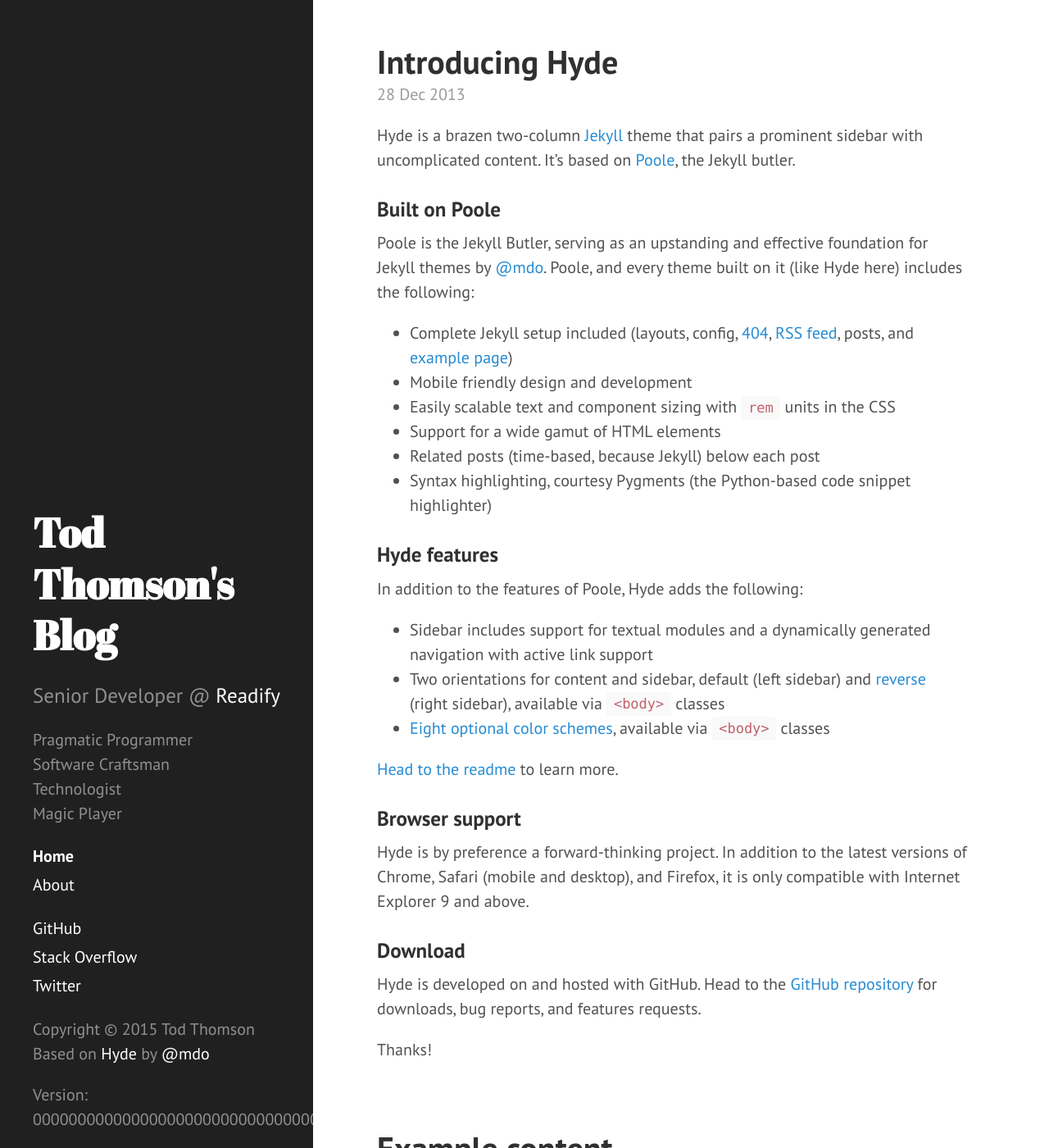
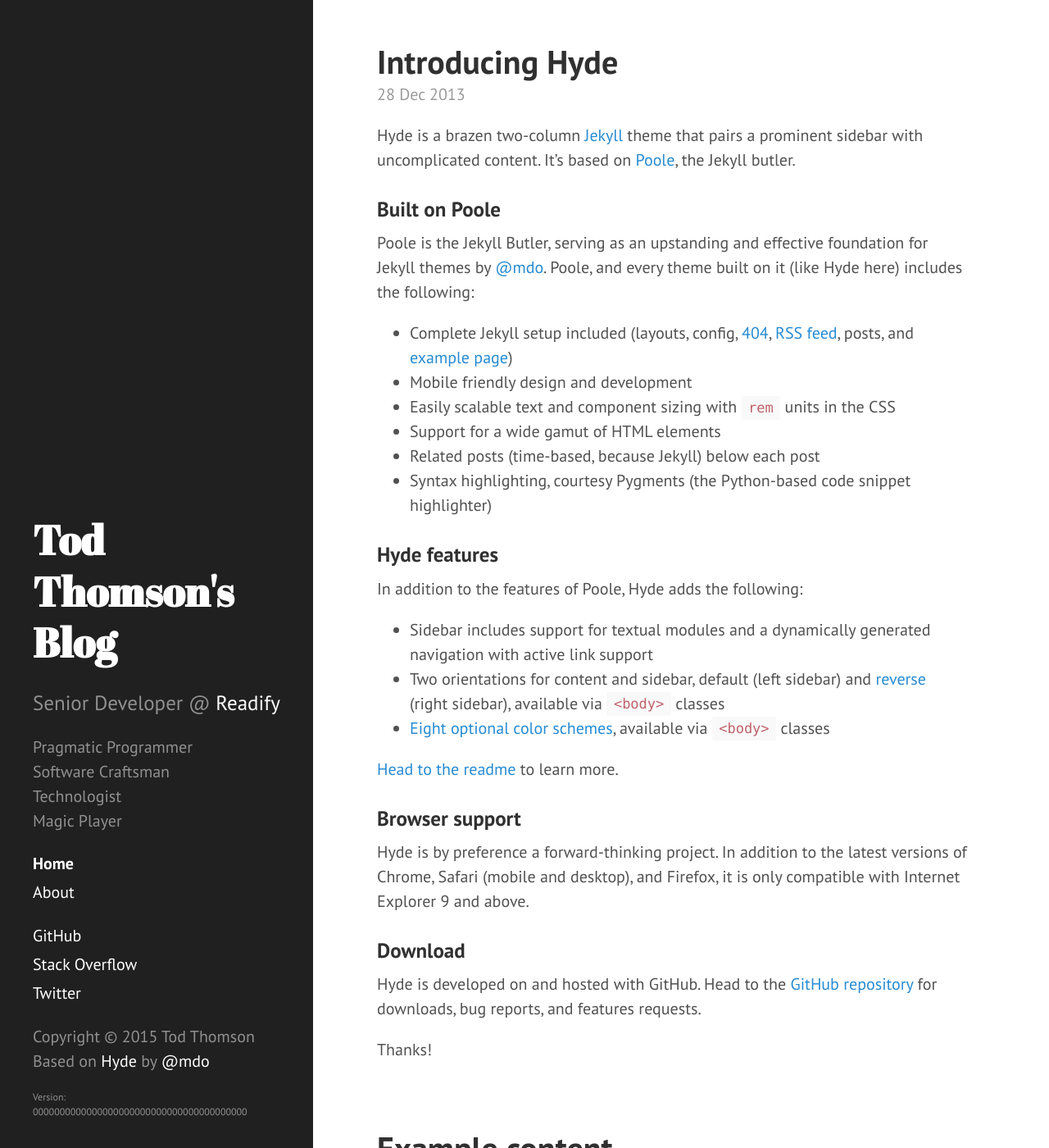
Before and after one commit to todthomson/todthomson.github.io, a Jekyll site: the page built from index.html, in a window 1280 px wide and 1400 px high. Shown: the whole window at 82% size. Built offline with Jekyll 4.4.1, drawn with Linux system fonts in a browser that asks for light colours; Markdown is read by kramdown in place of the engine named in the settings; the list of posts is cut into pages by our own code.

Commit message:
make the version a little smaller

```diff
--- a/_includes/sidebar.html
+++ b/_includes/sidebar.html
@@ -42,6 +42,6 @@
         	Based on <a target="_blank" href="http://hyde.getpoole.com">Hyde</a>
         	by <a target="_blank" href="https://twitter.com/mdo">@mdo</a>
         </p>
-        Version: {{ site.github.build_revision }}
+        <p class="version">Version: {{ site.github.build_revision }}</p>
     </div>
 </div>
--- a/public/css/site.css
+++ b/public/css/site.css
@@ -28,6 +28,11 @@
   height: .9rem;
 }
 
+.version {
+  font-size: 12px;
+  margin-bottom: .75rem;
+}
+
 /* Body Content */
 
 .content {
```
